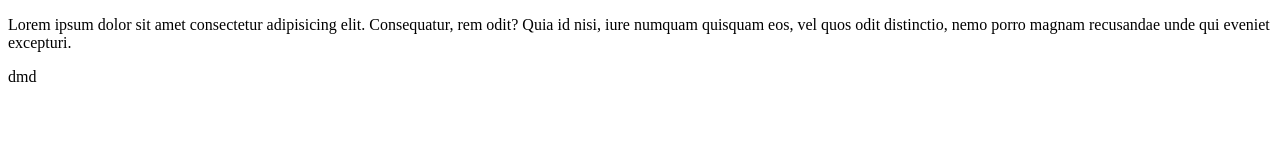
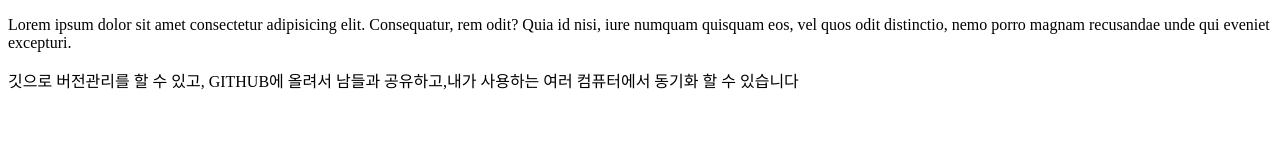
Before and after one commit to jamongn2/DC_wc, a plain HTML site: page index.html in a window 1280 px wide. Drawn offline with Linux system fonts and the light colour scheme.

Commit message:
git과 github에 대한 설명추가

```diff
--- a/index.html
+++ b/index.html
@@ -4,7 +4,7 @@
     <meta charset="UTF-8" />
     <meta http-equiv="X-UA-Compatible" content="IE=edge" />
     <meta name="viewport" content="width=device-width, initial-scale=1.0" />
-    <title>github</title>
+    <title>github에 올린 첫 페이지</title>
   </head>
   <body>
     <p>
@@ -12,6 +12,9 @@
       odit? Quia id nisi, iure numquam quisquam eos, vel quos odit distinctio,
       nemo porro magnam recusandae unde qui eveniet excepturi.
     </p>
-    <p>dmd</p>
+    <p>
+      깃으로 버전관리를 할 수 있고, GITHUB에 올려서 남들과 공유하고,내가
+      사용하는 여러 컴퓨터에서 동기화 할 수 있습니다
+    </p>
   </body>
 </html>
```
